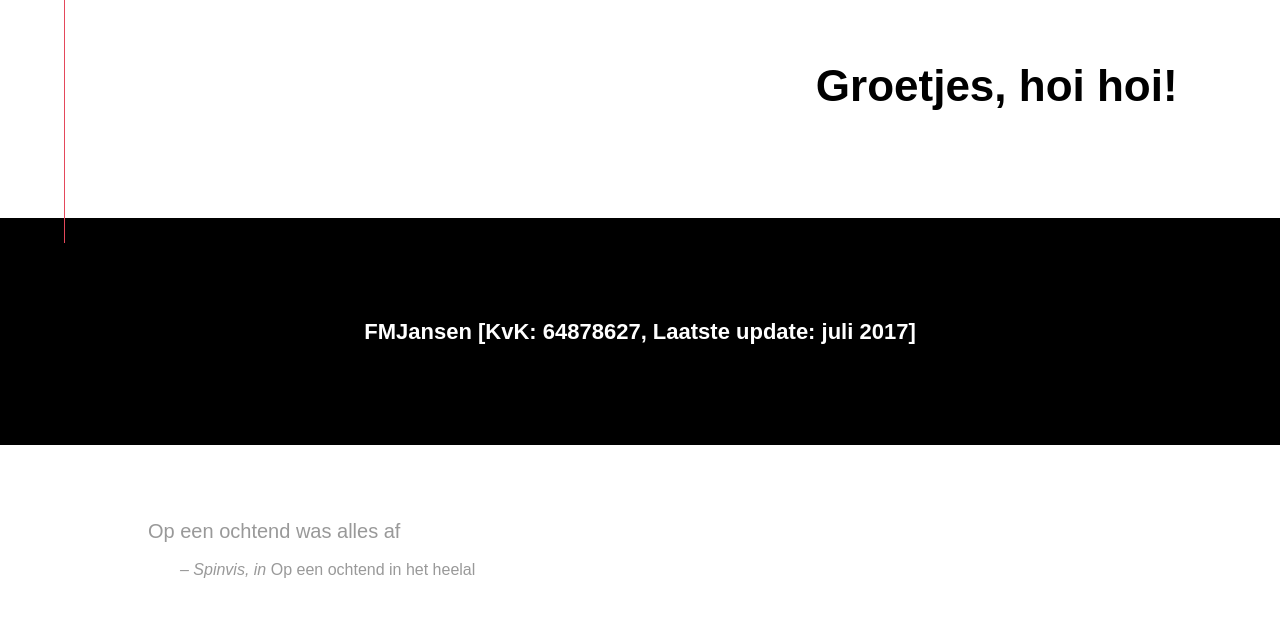
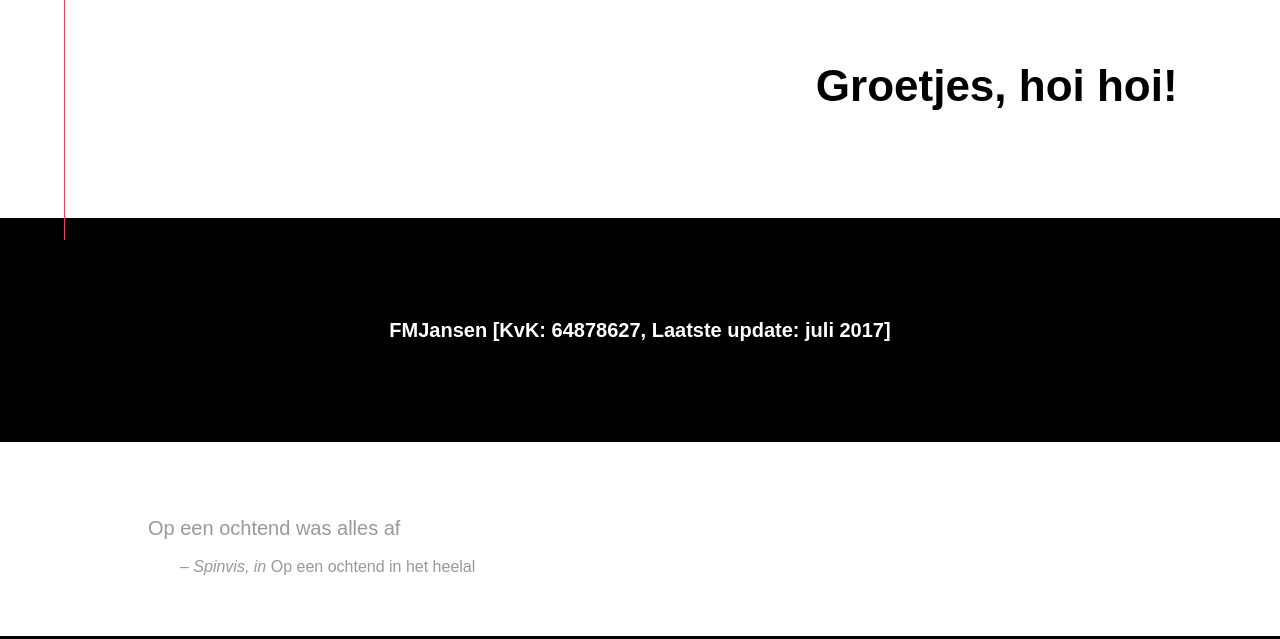
Before and after one commit to FMJansen/-archived-fmjansen.com, a PHP site: page /index.php in a window 1280 px wide. Shown: the part 2758-3397 px from the top of the page. Run offline with PHP 8.4, Linux system fonts and the light colour scheme; data that the repository does not hold is empty; style sheets or scripts are compiled from the project's sources; some web fonts are replaced.

Commit message:
fix way too small font size in footer of work page

```diff
--- a/src/css/base.scss
+++ b/src/css/base.scss
@@ -146,7 +146,7 @@ header {
 
     &--center {
       text-align: center;
-      font-size: .5em;
+      font-size: 1rem;
     }
   }
 
```
